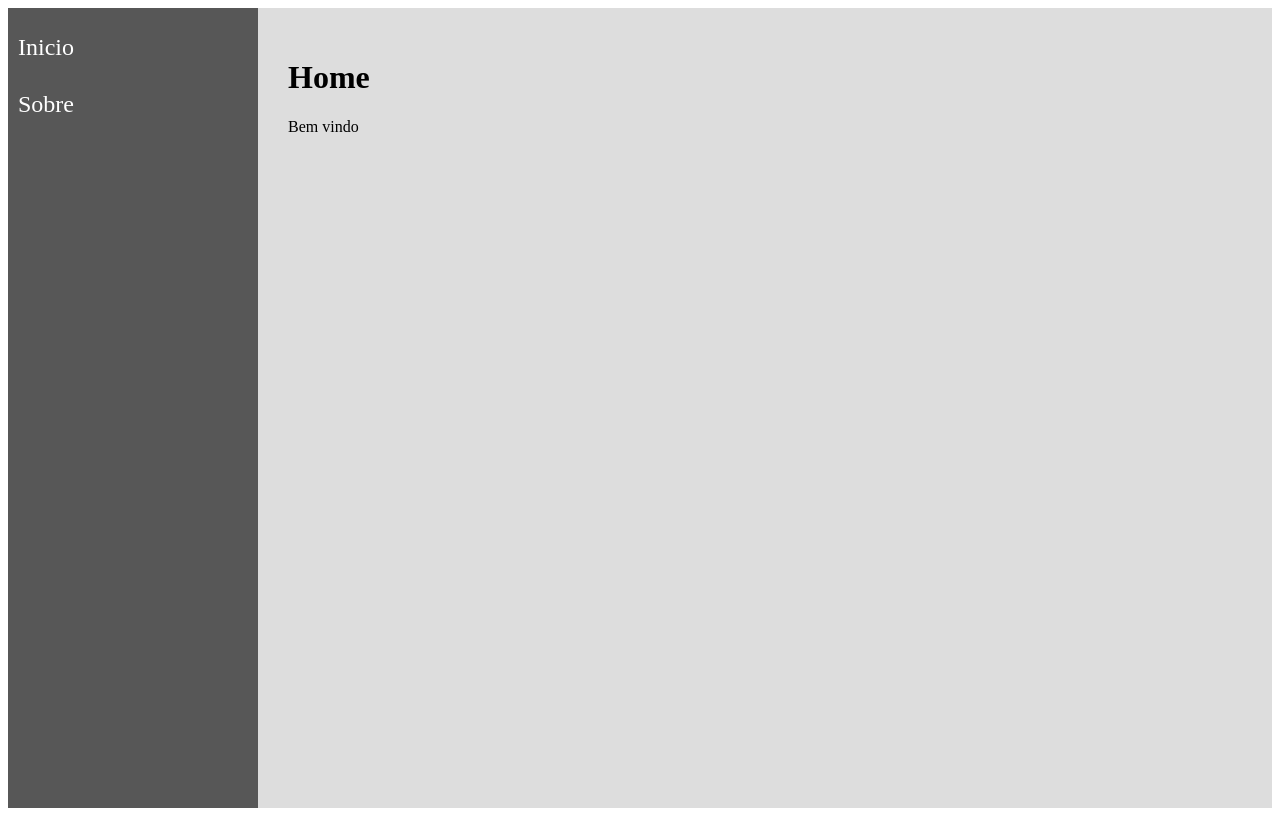
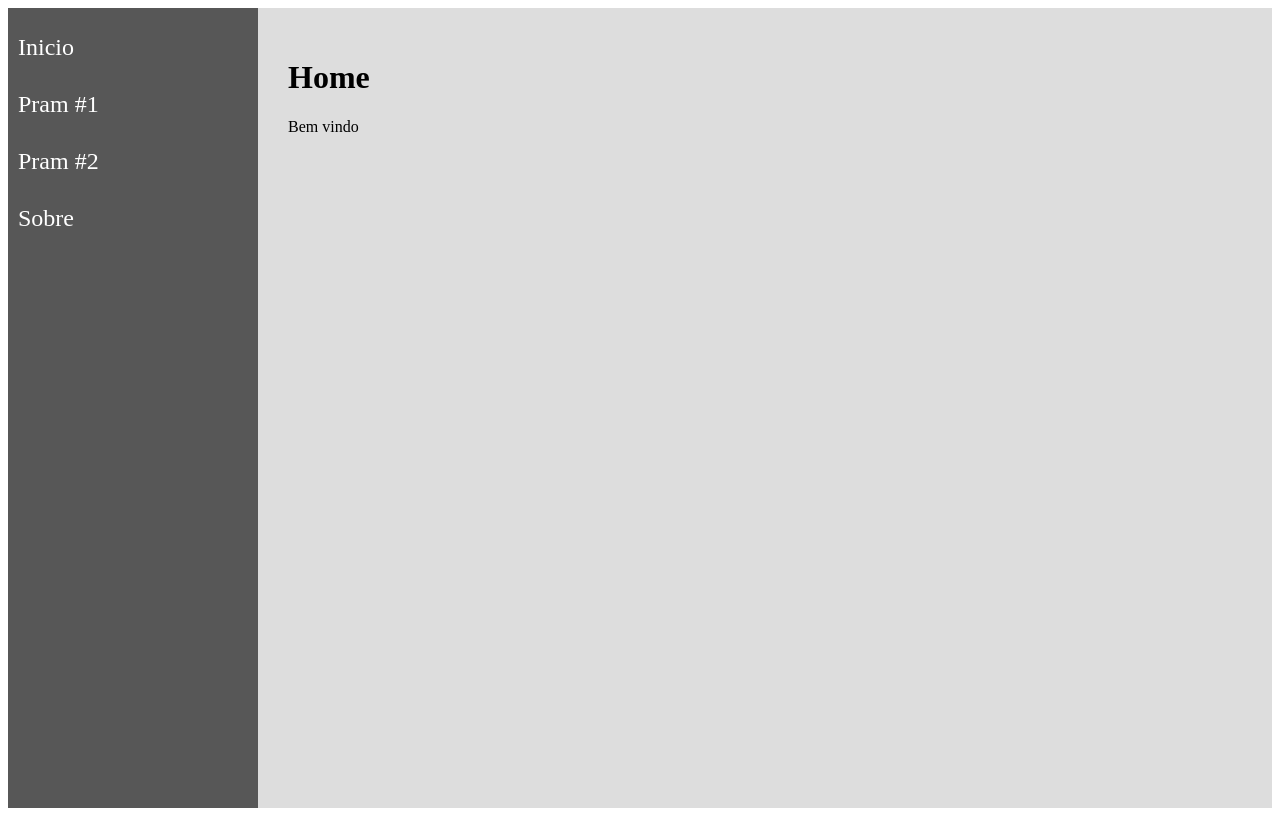
Before and after one commit to jaovw/React, a React (Create React App) app in the folder navegacao/: page / in a window 1280 px wide. Built offline with nearby package versions, Linux system fonts and the light colour scheme.

Commit message:
Rota com parametro

```diff
--- a/navegacao/src/components/layouts/Menu.jsx
+++ b/navegacao/src/components/layouts/Menu.jsx
@@ -11,6 +11,12 @@ const Menu = props => {
                         <Link to='/'>Inicio</Link>
                     </li>
                     <li>
+                        <Link to='/param/123'>Pram #1</Link>
+                    </li>
+                    <li>
+                        <Link to='/param/SHOW'>Pram #2</Link>
+                    </li>
+                    <li>
                         <Link to='/about'>Sobre</Link>
                     </li>
                 </ul>
```
